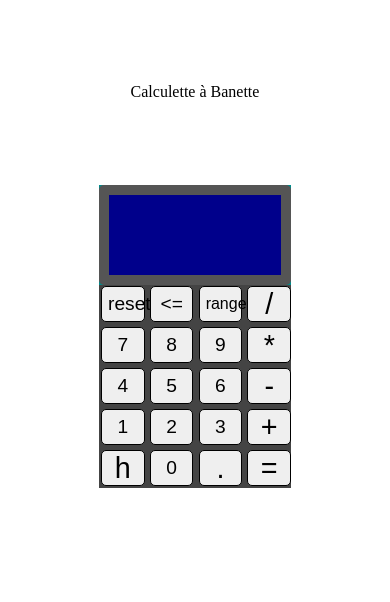
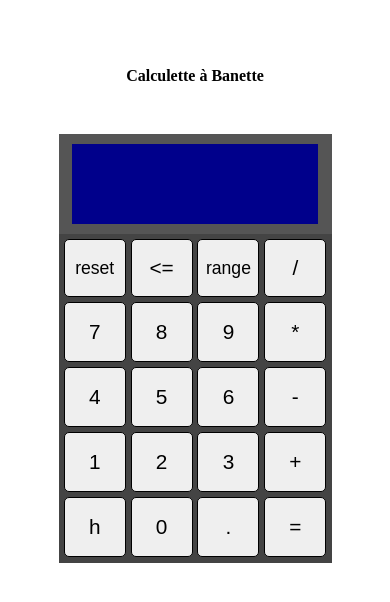
Before and after one commit to YannBK/EasyTime, a plain HTML site: page index.html in a window 390 px wide. Drawn offline with Linux system fonts and the light colour scheme.

Commit message:
responsive + efficace

```diff
--- a/TODO.js
+++ b/TODO.js
@@ -3,7 +3,7 @@
 
 //2h35 => on convertit en décimal => on push => on calcule le résultat => => on affiche 2 résultats : _décimal(calcul normal) _ heure (avec conversion avant affichage)
 
-//TODO obliger l'utilisateur qui clique sur "h" à remplir 2 chiffres des minutes
+//TODO obliger l'utilisateur qui clique sur "h" à remplir 2 chiffres des minutes, ni moins ni plus
 
 //TODO ajouter clavier
 
--- a/index.html
+++ b/index.html
@@ -12,7 +12,7 @@
 
 <body id="body">
     <main>
-        <div id="titre">Calculette à Banette</div>
+        <h1 id="titre">Calculette à Banette</h1>
         <div id="generale">
             <div id="entete">
                 <div id="ecran">
--- a/scripts.js
+++ b/scripts.js
@@ -54,7 +54,7 @@ const clear = () => {
     btnheure.disabled = false;
     console.log(arguments)
 }
-reset.addEventListener('click', clear);
+
 
 //! affichage et génération du nombre1
 const toucheNombre = () => {
@@ -91,19 +91,83 @@ const toucheNombre = () => {
 }
 
 //! stockage des nombres et opérateurs dans un array
-
-const stockOperator = () => {
-    for (let i = 0; i < btno.length; i++) {
-        btno[i].addEventListener("click", () => {
+//TODO ça marche essayer de fonctionnaliser
+// const stockOperator = () => {
+//     for (let i = 0; i < btno.length; i++) {
+//         btno[i].addEventListener("click", () => {
+//             point.disabled = false;
+//             btnheure.disabled = false;
+//             //stockage valeurs dans array
+//             if (!afficheSaisie.textContent.includes('h')) {
+//                 if (nombreTotal.textContent === "") {
+//                     arguments.push(Number(afficheSaisie.textContent));
+//                     arguments.push(btno[i].value);
+//                     //affichage de l'opération
+//                     afficheOperation.textContent += ` ${btno[i].value} `;
+//                     resultat.appendChild(afficheOperation);
+//                     //réinitialisation saisie
+//                     afficheSaisie.textContent = "";
+//                     console.log(arguments);
+//                     console.log(afficheOperation);
+//                 }
+//                 else {
+//                     nombreTotal.textContent = "";
+//                     total.appendChild(nombreTotal);
+//                     arguments.push(btno[i].value);
+//                     //affichage de l'opération
+//                     afficheOperation.textContent = `${arguments[0]} ${btno[i].value} `;
+//                     resultat.appendChild(afficheOperation);
+//                     //réinitialisation saisie
+//                     afficheSaisie.textContent = "";
+//                     console.log(arguments);
+//                     console.log(afficheOperation);
+//                 }
+//             }
+//             else {
+//                 let bbb = afficheSaisie.textContent.split('h')
+//                 bbb[1] = bbb[1] / 60;
+//                 let ccc = Number(bbb[0]) + bbb[1];
+//                 if (nombreTotal.textContent === "") {
+//                     arguments.push(ccc);
+//                     arguments.push(btno[i].value);
+//                     //affichage de l'opération
+//                     afficheOperation.textContent += ` ${btno[i].value} `;
+//                     resultat.appendChild(afficheOperation);
+//                     //réinitialisation saisie
+//                     afficheSaisie.textContent = "";
+//                     console.log(arguments);
+//                     console.log(afficheOperation);
+//                 }
+//                 else {
+//                     nombreTotal.textContent = "";
+//                     total.appendChild(nombreTotal);
+//                     arguments.push(btno[i].value);
+//                     //affichage de l'opération
+//                     afficheOperation.textContent = `${arguments[0]} ${btno[i].value} `;
+//                     resultat.appendChild(afficheOperation);
+//                     //réinitialisation saisie
+//                     afficheSaisie.textContent = "";
+//                     console.log(arguments);
+//                     console.log(afficheOperation);
+//                 }
+//             }
+//         }
+//         );
+//     }
+// }
+//TODO essai
+const btbts = document.querySelectorAll('.btnOpe')
+// const stockOperator = () => {
+        btbts.forEach(btbt => btbt.addEventListener("click", () => {
             point.disabled = false;
             btnheure.disabled = false;
             //stockage valeurs dans array
             if (!afficheSaisie.textContent.includes('h')) {
                 if (nombreTotal.textContent === "") {
                     arguments.push(Number(afficheSaisie.textContent));
-                    arguments.push(btno[i].value);
+                    arguments.push(btbt.value);
                     //affichage de l'opération
-                    afficheOperation.textContent += ` ${btno[i].value} `;
+                    afficheOperation.textContent += ` ${btbt.value} `;
                     resultat.appendChild(afficheOperation);
                     //réinitialisation saisie
                     afficheSaisie.textContent = "";
@@ -113,9 +177,9 @@ const stockOperator = () => {
                 else {
                     nombreTotal.textContent = "";
                     total.appendChild(nombreTotal);
-                    arguments.push(btno[i].value);
+                    arguments.push(btbt.value);
                     //affichage de l'opération
-                    afficheOperation.textContent = `${arguments[0]} ${btno[i].value} `;
+                    afficheOperation.textContent = `${arguments[0]} ${btbt.value} `;
                     resultat.appendChild(afficheOperation);
                     //réinitialisation saisie
                     afficheSaisie.textContent = "";
@@ -129,9 +193,9 @@ const stockOperator = () => {
                 let ccc = Number(bbb[0]) + bbb[1];
                 if (nombreTotal.textContent === "") {
                     arguments.push(ccc);
-                    arguments.push(btno[i].value);
+                    arguments.push(btbt.value);
                     //affichage de l'opération
-                    afficheOperation.textContent += ` ${btno[i].value} `;
+                    afficheOperation.textContent += ` ${btbt.value} `;
                     resultat.appendChild(afficheOperation);
                     //réinitialisation saisie
                     afficheSaisie.textContent = "";
@@ -141,9 +205,9 @@ const stockOperator = () => {
                 else {
                     nombreTotal.textContent = "";
                     total.appendChild(nombreTotal);
-                    arguments.push(btno[i].value);
+                    arguments.push(btbt.value);
                     //affichage de l'opération
-                    afficheOperation.textContent = `${arguments[0]} ${btno[i].value} `;
+                    afficheOperation.textContent = `${arguments[0]} ${btbt.value} `;
                     resultat.appendChild(afficheOperation);
                     //réinitialisation saisie
                     afficheSaisie.textContent = "";
@@ -152,12 +216,10 @@ const stockOperator = () => {
                 }
             }
         }
-        );
-    }
-}
+    ))
+    // }
 //! bouton gomme
-
-gomme.addEventListener('click', () => {
+const gommer =  () => {
     let pbpoint = afficheSaisie.textContent.length;
     if (afficheSaisie.textContent[pbpoint - 1] === ".") {
         point.disabled = false;
@@ -171,7 +233,7 @@ gomme.addEventListener('click', () => {
     afficheSaisie.textContent = `${newafficheSaisie}`
     afficheOperation.textContent = `${newafficheOperation}`
     // console.log(newafficheSaisie)
-})
+}
 
 //! opération
 egal.addEventListener('click', () => {
@@ -247,11 +309,17 @@ egal.addEventListener('click', () => {
     console.log(arguments);
 })
 
-
+gomme.addEventListener('click', gommer)
+reset.addEventListener('click', clear);
 clear()
 toucheNombre()
-stockOperator()
+// stockOperator()
 
+window.addEventListener('keydown', function(e){
+    const keys = document.querySelector(`button[data-key="${e.keyCode}"]`);
+    console.log(keys.value)
+
+})
 
 // let ccc = Number(bbb[0]) + bbb[1];
 // arguments.push(ccc);
--- a/styles.css
+++ b/styles.css
@@ -1,41 +1,39 @@
 
-#body{
+#main{
     display: flex;
     justify-content: center;
-    align-content: center;
-    align-items: center;
-    align-self: center;
 }
-
 #titre{
-    margin: 10vh auto;
+    margin: 8vh auto 6vh auto;
     text-align: center;
 }
-
 #generale{
     display: flex;
     display: grid;
     margin:auto;
+    width: 70vw;
+    height: 110vw;
+    max-width: 450px;
+    max-height: 707px;
     grid-template-rows: 100px;
     grid-template-areas:
     'a';
-    background-color: darkcyan;
+    background-color: #555;
     overflow:hidden;
     text-overflow: ellipsis;
 }
-
 #entete{
     grid-area: a;
+    width: 70vw;
+    max-width: 450px;
+    height: 100px;
+    max-height: 100px;
     background-color: #555;
-    height: 100px;
-    border-radius: 5px;
     position:relative;
 }
-
 #ecran{
+    width: 90%;
     height: 80%;
-    width: 90%;
-    max-width: 38vw;
     position:absolute;
     left:5%;
     top:10%;
@@ -43,7 +41,6 @@
     background-color: darkblue;
     margin:0 auto;
 }
-
 #saisie{
     text-align: right;
     color: darkgoldenrod;
@@ -75,43 +72,45 @@ p{
 #clavier{
     display: flex;
     display:grid;
-    max-width: 41vw;
-    grid-template-rows: 8vw 8vw 8vw 8vw 8vw;
-    grid-template-columns: 10vw 10vw 10vw 10vw;
+    grid-template-rows: 19.8% 19.8% 19.8% 19.8% 19.8%;
+    grid-template-columns: 24.5% 24.5% 24.5% 24.5%;
+    width: 70vw;
+    max-width: 450px;
     grid-template-areas:
     'b1 b2 b3 b4'
     'c1 c2 c3 c4'
     'd1 d2 d3 d4'
     'e1 e2 e3 e4'
     'f1 f2 f3 f4';
-    grid-gap: 2px;
     flex-direction: column;
+    justify-content: center;
     background-color: #444;
 }
-
 .boutons{
     border-radius: 5px;
     border: black solid 1px;
     font-size: 1.8rem;
-    margin: 0.1rem;
+    margin: 0.15rem;
 }
 .boutons:hover{
     background-color: rgb(206, 206, 206);
 }
-
 #btnreset{
     grid-area: b1;
+    margin-top: 5px;
 }
-#btnfactoriel{
+#btngomme{
     grid-area: b2;
+    margin-top: 5px;
 }
 #btnrange{
     grid-area: b3;
+    margin-top: 5px;
 }
 #btndiviser{
     grid-area: b4;
+    margin-top: 5px;
 }
-
 #btn7{
     grid-area: c1;
 }
@@ -124,7 +123,6 @@ p{
 #btnmultiplier{
     grid-area: c4;
 }
-
 #btn4{
     grid-area: d1;
 }
@@ -137,7 +135,6 @@ p{
 #btnsoustraire{
     grid-area: d4;
 }
-
 #btn1{
     grid-area: e1;
 }
@@ -150,7 +147,6 @@ p{
 #btnadditionner{
     grid-area: e4;
 }
-
 #btnH{
     grid-area: f1;
 }
@@ -167,61 +163,16 @@ p{
     grid-area: f4;
 }
 
-
-@media (max-width: 700px){
-    #clavier{
-        grid-template-rows: 40vw 40vw 40vw 40vw 40vw;
-        grid-template-columns: 40vw 40vw 40vw 40vw;
-        max-width: 161vw;
-    }
-    #ecran{
-        max-width: 158vw;
-    }
-    .btn{
-        font-size: 0.3rem;
-    }
-    .btnr{
-        font-size: 0.1rem;
-    }
-    .btno{
-        font-size: 0.3rem;
-    }
-    .btnGomme{
-        font-size: 0.3rem;
-    }
-    .btnRange{
-        font-size: 1rem;
+@media (max-width: 500px){
+    .boutons{
+        font-size: 1.3rem;
     }
 }
-@media (max-width: 800px){
-    #clavier{
-        grid-template-rows: 13vw 13vw 13vw 13vw 13vw;
-        grid-template-columns: 13vw 13vw 13vw 13vw;
-        max-width: 53vw;
+@media (max-width: 400px){
+    #btnreset{
+        font-size: 1.1rem;
     }
-    #ecran{
-        max-width: 50vw;
-    }
-    .btn{
-        font-size: 1.2rem;
-    }
-    .btnr{
-        font-size: 1.2rem;
-    }
-    .btno{
-        font-size: 1.2rem;
-    }
-    .btnGomme{
-        font-size: 1.2rem;
+    #btnrange{
+        font-size: 1.1rem;
     }
 }
-@media (max-width: 1000px){
-    #clavier{
-        grid-template-rows: 10vw 10vw 10vw 10vw 10vw;
-        grid-template-columns: 12vw 12vw 12vw 12vw;
-        max-width: 49vw
-    }
-    #ecran{
-        max-width: 49vw;
-    }
-}
```
Also changed, not shown: 2 other files.
